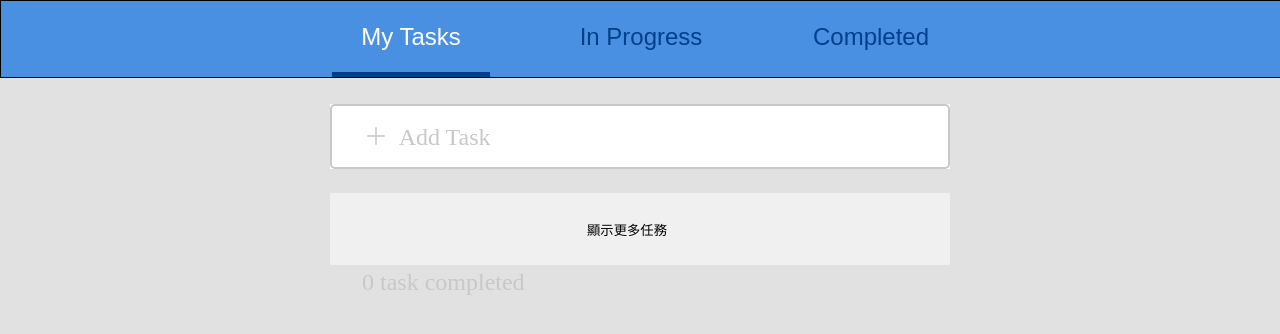
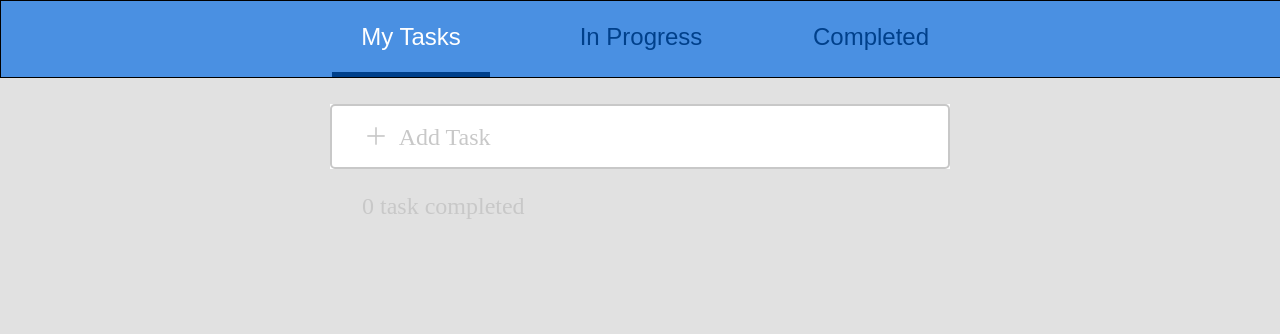
Before and after one commit to minhaooo33/todo-list, an Angular app: page / in a window 1280 px wide. Shown: the top 334 px of the page. Built offline with nearby package versions, Linux system fonts and the light colour scheme.

Commit message:
Initial commit

```diff
--- a/src/app/app.component.css
+++ b/src/app/app.component.css
@@ -44,7 +44,7 @@ ul{
 
 .toggle-btn{
   width: 100%;
-  height: 72px;
+  height: 64px;
   background-color: #F0F0F0;
   border: none;
   cursor: pointer;
@@ -53,6 +53,7 @@ ul{
   align-items: center;
   padding-right:32px;
   margin-top: 8px;
+  border-radius: 4px;
 }
 
 .toggle-btn:hover{
--- a/src/app/app.component.html
+++ b/src/app/app.component.html
@@ -21,8 +21,11 @@ class="task-list">
       class="task-card"
     ></app-task-card>
 
-    <button (click)="toggleShowAll()" class="toggle-btn">
-      {{ showAll ? '收合任務' : '顯示更多任務' }}
+    <button
+      *ngIf="tasks.length > 8"
+      (click)="toggleShowAll()"
+      class="toggle-btn">
+      {{ showAll ? 'Show Less' : 'Show More' }}
     </button>
   </ng-container>
 </ul>
--- a/src/app/task-add/task-add.component.css
+++ b/src/app/task-add/task-add.component.css
@@ -25,6 +25,7 @@ input::placeholder {
   font-size: 24px;
   color: #C8C8C8;
   text-align: left;
+
 }
 
 
```
